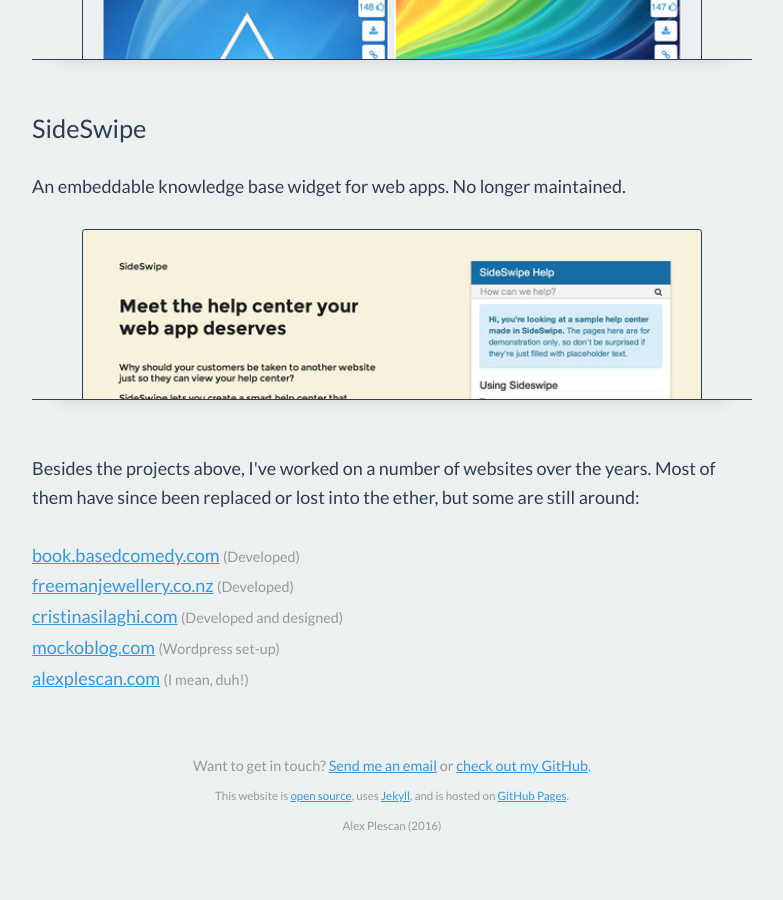
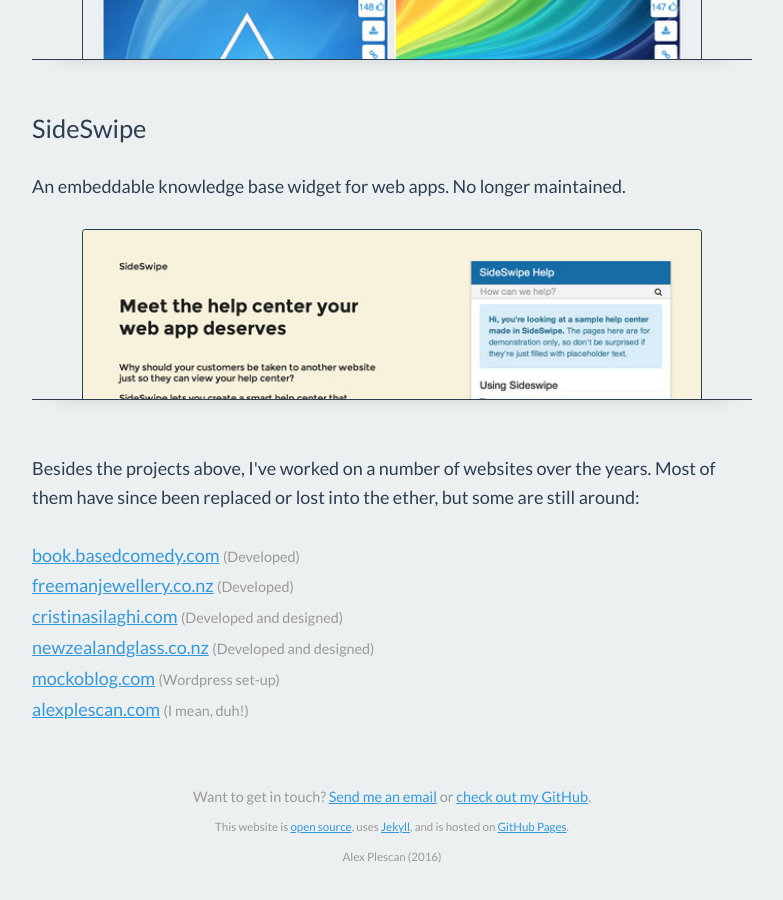
Before and after one commit to alexpls/alexplescan.com, a Jekyll site: the page built from projects/index.html, in a window 1280 px wide and 900 px high, scrolled down 759 px. Shown: the whole window, without its empty margins (248-1031 px from the left). Built offline with Jekyll 4.4.1, drawn with Linux system fonts in a browser that asks for light colours; before the commit the page ends 1628 px from its top, so only the background shows below that.

Commit message:
Add NZG website to list of sites built

```diff
--- a/_data/websites.yml
+++ b/_data/websites.yml
@@ -10,6 +10,10 @@
   description: (Developed and designed)
   link: http://cristinasilaghi.com
 
+- name: newzealandglass.co.nz
+  description: (Developed and designed)
+  link: http://www.newzealandglass.co.nz
+
 - name: mockoblog.com
   description: (Wordpress set-up)
   link: http://mockoblog.com
```
